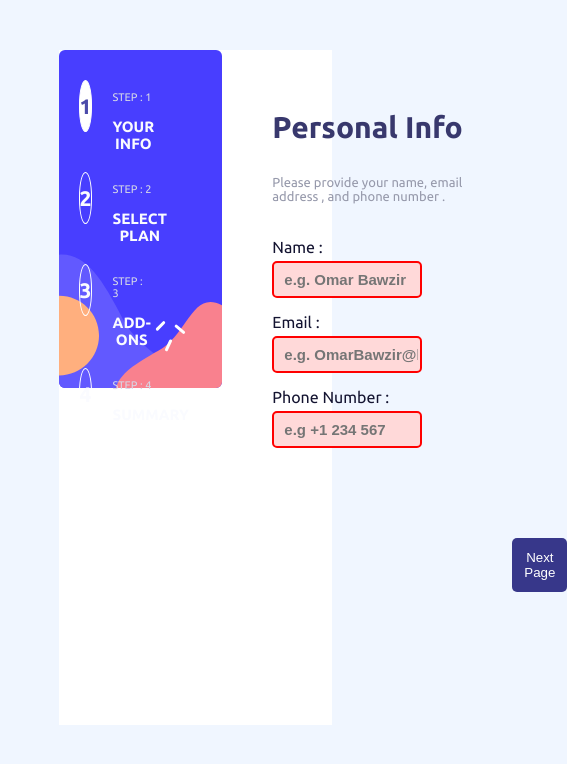
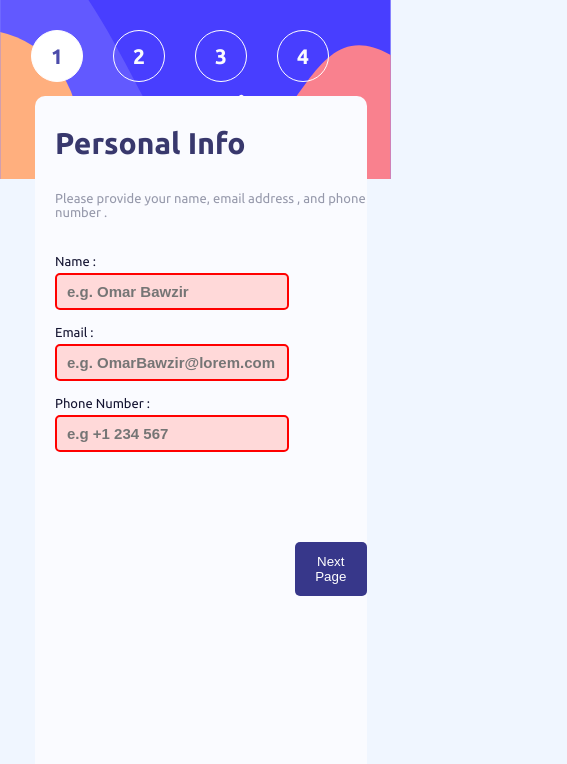
Before and after one commit to omarmazin/Multi-steps-form, a React (Create React App) app: page / in a window 390 px wide. Shown: the top 764 px of the page, 567 px wide, since content can reach past the window. Built offline with nearby package versions, Linux system fonts and the light colour scheme.

Commit message:
end page 1 with reposnsive design for mobile

```diff
--- a/package.json
+++ b/package.json
@@ -34,5 +34,8 @@
       "last 1 firefox version",
       "last 1 safari version"
     ]
+  },
+  "devDependencies": {
+    "react-router-dom": "^6.15.0"
   }
 }
--- a/src/App.js
+++ b/src/App.js
@@ -1,10 +1,19 @@
 
 import './App.css';
 import Page1 from './Components/page1';
+// import Page2 from './Components/page2/page2';
+import { BrowserRouter, Routes, Route } from "react-router-dom";
+
 function App() {
   return (
     <div className="App">
-      <Page1/>
+      <BrowserRouter>
+        <Routes>
+        <Route index element={<Page1/>} />
+        {/* <Route path="Page2" element={<Page2/>}/> */}
+        </Routes>
+      </BrowserRouter>
+
     </div>
   );
 }
--- a/src/Components/main.css
+++ b/src/Components/page1.css
@@ -130,3 +130,49 @@ input:invalid {
     border: 2px solid red;
     background-color: #FFD9D9;
   }
+
+@media only screen and (max-width: 800px) {
+    body {
+        font-size: 11px;
+    }
+    .page1{
+       background-color: transparent;
+       margin: 0px;
+
+    }
+    .asideBar1{
+        height: 100%;
+        width: 100%;
+        position: absolute;
+        background-image: url('../assets/bg-sidebar-mobile.svg');
+        padding: 0px;
+        padding-left: 1px;
+
+    }
+    .mainContainer{
+        position: absolute;
+        z-index: 1;
+        margin-top: 50px;
+        margin-left: 35px;
+        background-color: var(--Alabaster);
+        border-radius: 10px;
+        margin-top: 6rem;
+        height: 85svh;
+        width: 85%;
+    }
+    .circle .step,.paragraph{
+        display: none ;
+    }
+    .asideBar1 nav{
+        display: flex;
+        width: 100%;
+    }
+    .circle .section{
+        margin-left:30px;
+    }
+    .mainContainer form{
+        margin-left: 20px;
+        font-size: 13px;
+    }
+
+}
--- a/src/Components/page1.js
+++ b/src/Components/page1.js
@@ -1,5 +1,5 @@
 import React, { useState } from "react";
-import "./main.css"
+import "./page1.css";
 export default function Page1(){
     const [nameInput, setnameInput] = useState('');
     const [emailInput, setemailInput] = useState('');
@@ -20,7 +20,7 @@ export default function Page1(){
         localStorage.setItem("name",nameInput)
         localStorage.setItem("email",emailInput)
         localStorage.setItem("phone",phoneNumber)
-
+        window.location.href = '/src/Components/page2'
       };
 
     const [items,setItems] = useState([{
```
Also changed, not shown: 1 other file (tests, documents, lock files or other folders).
